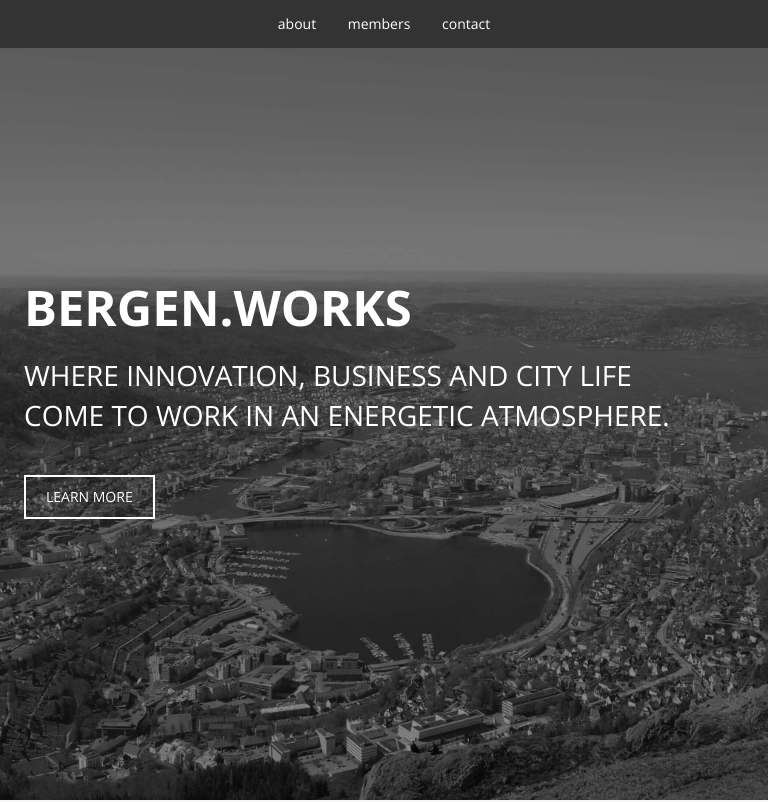
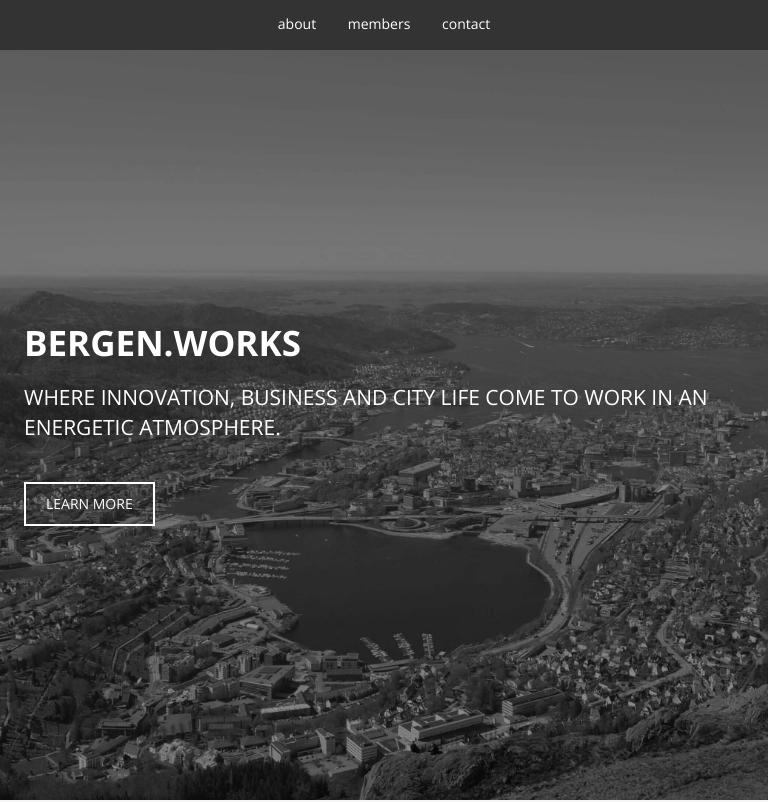
Before and after one commit to BergenWorks/bergenworks.github.io, a plain HTML site: page index.html in a window 768 px wide. Shown: the top 802 px of the page. Drawn offline with nearby package versions, Linux system fonts and the light colour scheme; some packages are replaced by stand-ins of ours.

Commit message:
Fix responsive issues with intro and members

```diff
--- a/css/style.css
+++ b/css/style.css
@@ -44,6 +44,7 @@ nav {
     position: fixed;
     z-index: 1000;
     width: 100%;
+    height: 50px;
 }
 
 @media (min-width: 768px) {
@@ -106,15 +107,17 @@ nav {
 /* =========================== */
 #intro {
     width: 100%;
-    height: 100vh;
+    min-height: 100vh;
     background-color: #000;
     background: url('../images/bergenworksheader.jpg') no-repeat center center;
     background-size: cover;
+    padding-top: 50px;
 
     color: #fff;
     text-transform: uppercase;
 }
 
+@media (min-width: 768px) {
     .intro-title {
         font-size: 3.5em;
         font-weight: 700;
@@ -124,8 +127,25 @@ nav {
 
     .intro-subtitle {
         display: block;
+        max-width: 700px;
         font-size: 2em;
         margin: 20px 0 40px 0;
+    }
+}
+
+@media (max-width: 768px) {
+    .intro-title {
+        font-size: 2.5em;
+        font-weight: 700;
+        margin: 0;
+        padding: 0;
+    }
+
+    .intro-subtitle {
+        display: block;
+        font-size: 1.5em;
+        margin: 20px 0 40px 0;
+    }
 }
 
 .intro-btn {
@@ -183,19 +203,33 @@ nav {
     padding: 80px 0;
 }
 
+.member-panel {
+    display: flex;
+    align-items: center;
+    justify-content: center;
+    flex-flow: column;
+}
+@media (min-width: 768px) {
     .members-row {
         padding-bottom: 3em;
         display: flex;
         align-items: stretch;
     }
 
-.members-row:last-of-type {
-    padding-bottom: 0;
-}
-
     .company-logo-container {
         display: flex;
         align-items: center;
+    }
+}
+
+@media (max-width: 768px) {
+    .members-row div[class^="col-"] {
+        margin-bottom: 30px;
+    }
+}
+
+.members-row:last-of-type {
+    padding-bottom: 0;
 }
 
 .company-logo {
@@ -210,12 +244,6 @@ nav {
     height: 100%;
     height: 115px;
     padding: 1em;
-
-    display: flex;
-    align-items: center;
-    justify-content: center;
-    flex-flow: column;
-
     box-shadow: 0 1px 3px rgba(0,0,0,0.12), 0 1px 2px rgba(0,0,0,0.24);
     transition: all 0.3s cubic-bezier(.25,.8,.25,1);
 }
@@ -223,6 +251,7 @@ nav {
 .member-panel:hover {
     box-shadow: 0 14px 28px rgba(0,0,0,0.25), 0 10px 10px rgba(0,0,0,0.22);
 }
+
 
 /* =========================== */
 /* ========= CONTACT ========= */
--- a/index.html
+++ b/index.html
@@ -34,7 +34,7 @@
             <div class="row">
                 <div class="col-md-12">
                     <h1 class="intro-title">Bergen.Works</h1>
-                    <span class="intro-subtitle">Where innovation, business and city life <br> come to work in an energetic atmosphere.</span>
+                    <span class="intro-subtitle">Where innovation, business and city life come to work in an energetic atmosphere.</span>
 
                     <a href="#about" class="intro-btn">learn more</a>
                 </div>
```
Lines whose indentation alone changed are shown as unchanged.
